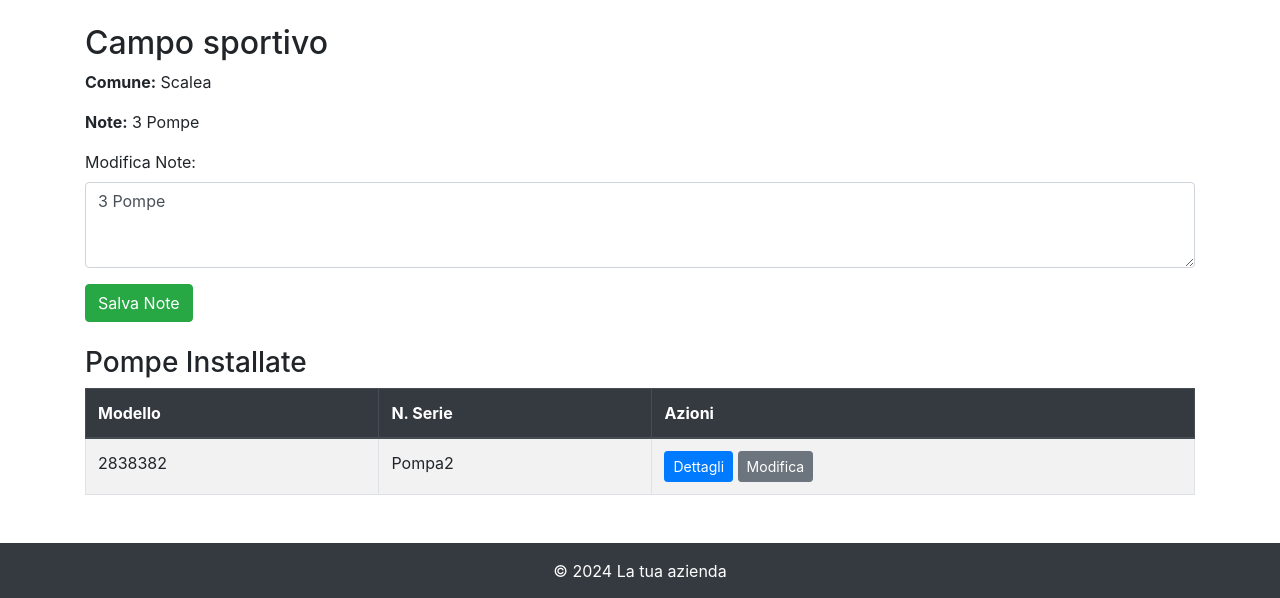
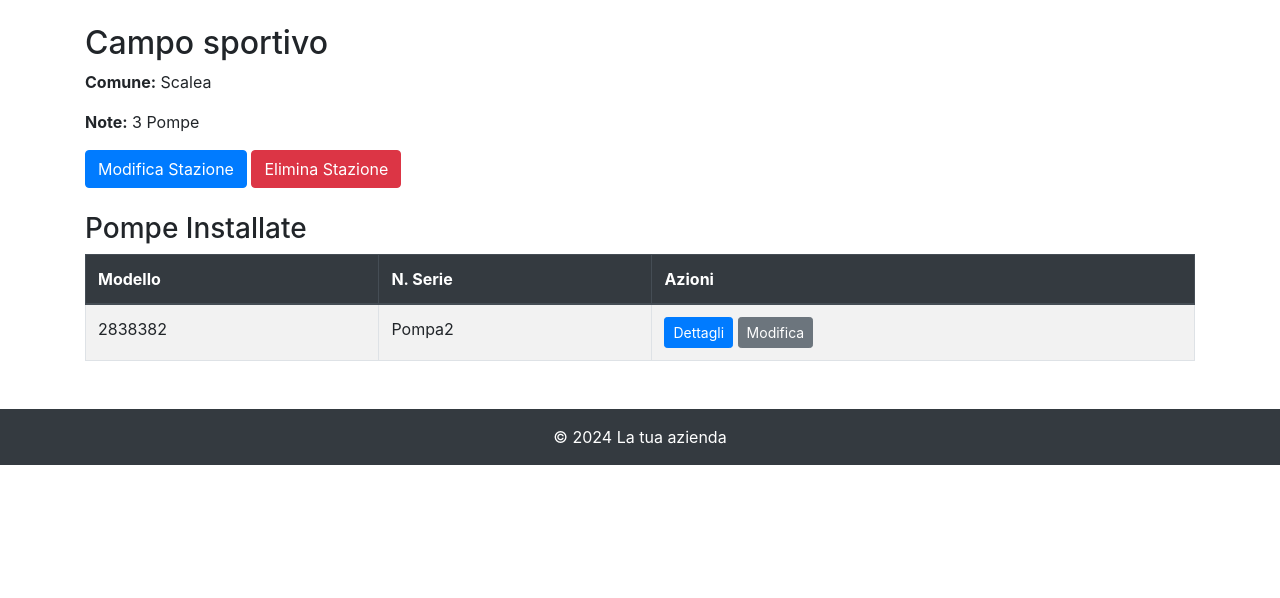
Before and after one commit to mikbio/gestionepompe, a Django app: page /stazione/3/ in a window 1280 px wide. Shown: the part 56-654 px from the top of the page. Run offline with Django 4.2, Linux system fonts and the light colour scheme; a user stored in the database is signed in; data comes from the database, SQL or seed files in the repository; both versions use the stored data as it was after the commit; some libraries are stand-ins or nearby versions.

Commit message:
Inserimento eliminazione stazione

```diff
--- a/gestione/templates/dettagli_stazione.html
+++ b/gestione/templates/dettagli_stazione.html
@@ -9,15 +9,9 @@
     <p><strong>Comune:</strong> {{ stazione.comune }}</p>
     <p><strong>Note:</strong> {{ stazione.note|default:"Nessuna nota" }}</p>
 
-    <!-- Form per modificare le note -->
-    <form method="post" class="mt-3">
-        {% csrf_token %}
-        <div class="form-group">
-            <label for="id_note">Modifica Note:</label>
-            <textarea name="note" id="id_note" class="form-control" rows="3">{{ stazione.note }}</textarea>
-        </div>
-        <button type="submit" class="btn btn-success">Salva Note</button>
-    </form>
+    <!-- Pulsanti per Modificare ed Eliminare la Stazione -->
+    <a href="{% url 'modifica_stazione' stazione.id %}" class="btn btn-primary">Modifica Stazione</a>
+    <a href="{% url 'elimina_stazione' stazione.id %}" class="btn btn-danger">Elimina Stazione</a>
 
     <h3 class="mt-4">Pompe Installate</h3>
     {% if stazione.pompe.all %}
--- a/gestione/urls.py
+++ b/gestione/urls.py
@@ -8,6 +8,7 @@ urlpatterns = [
     path('stazione/<int:stazione_id>/', views.dettagli_stazione, name='dettagli_stazione'),
     path('nuova_stazione/', views.nuova_stazione, name='nuova_stazione'),
     path('stazione/<int:stazione_id>/modifica/', views.modifica_stazione, name='modifica_stazione'),
+    path('stazione/<int:stazione_id>/elimina/', views.elimina_stazione, name='elimina_stazione'),
     path('nuova_pompa/', views.nuova_pompa, name='nuova_pompa'),
     path('pompa/<int:pompa_id>/modifica/', views.modifica_pompa, name='modifica_pompa'),
     path('panoramica/', views.panoramica_stazioni, name='panoramica_stazioni'),
```
Also changed, not shown: gestione/templates/elimina_stazione.html (+16 -7 lines), gestione/templates/modifica_stazione.html (+9 -7 lines), db.sqlite3.
